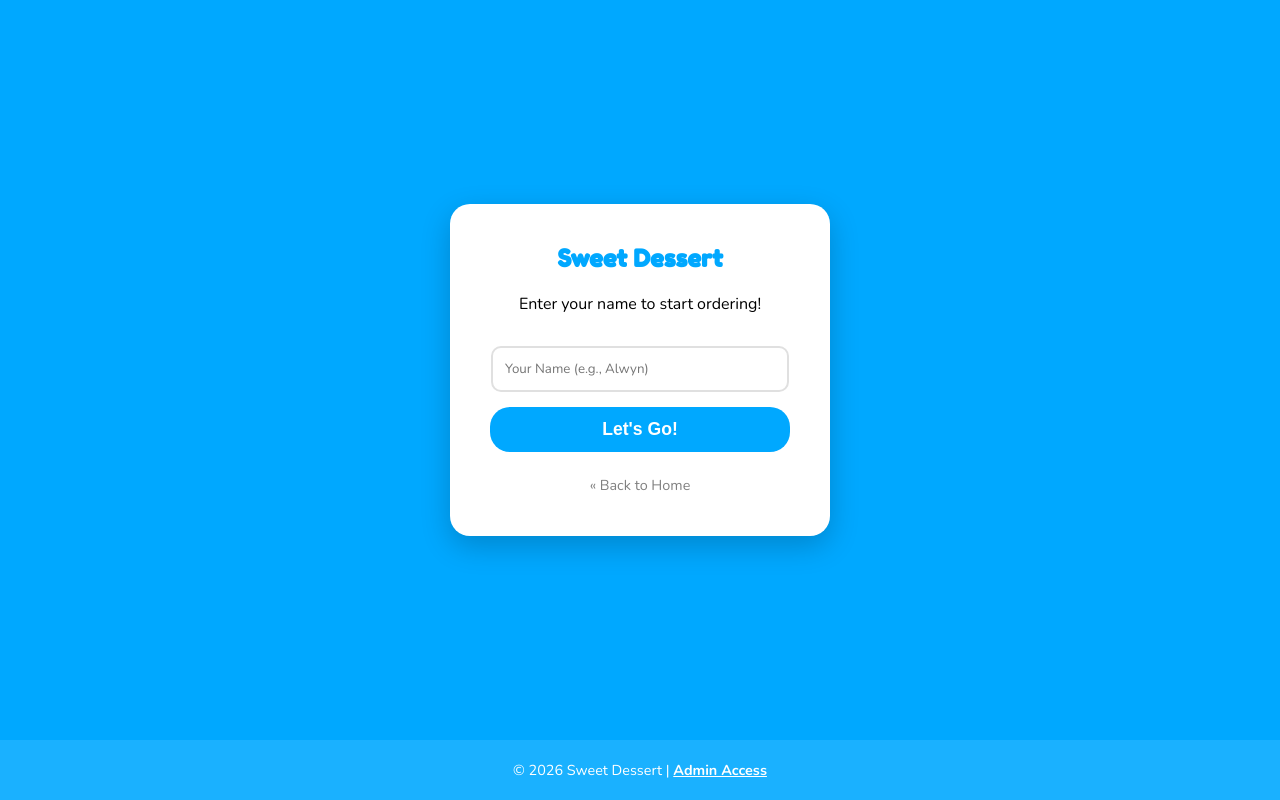
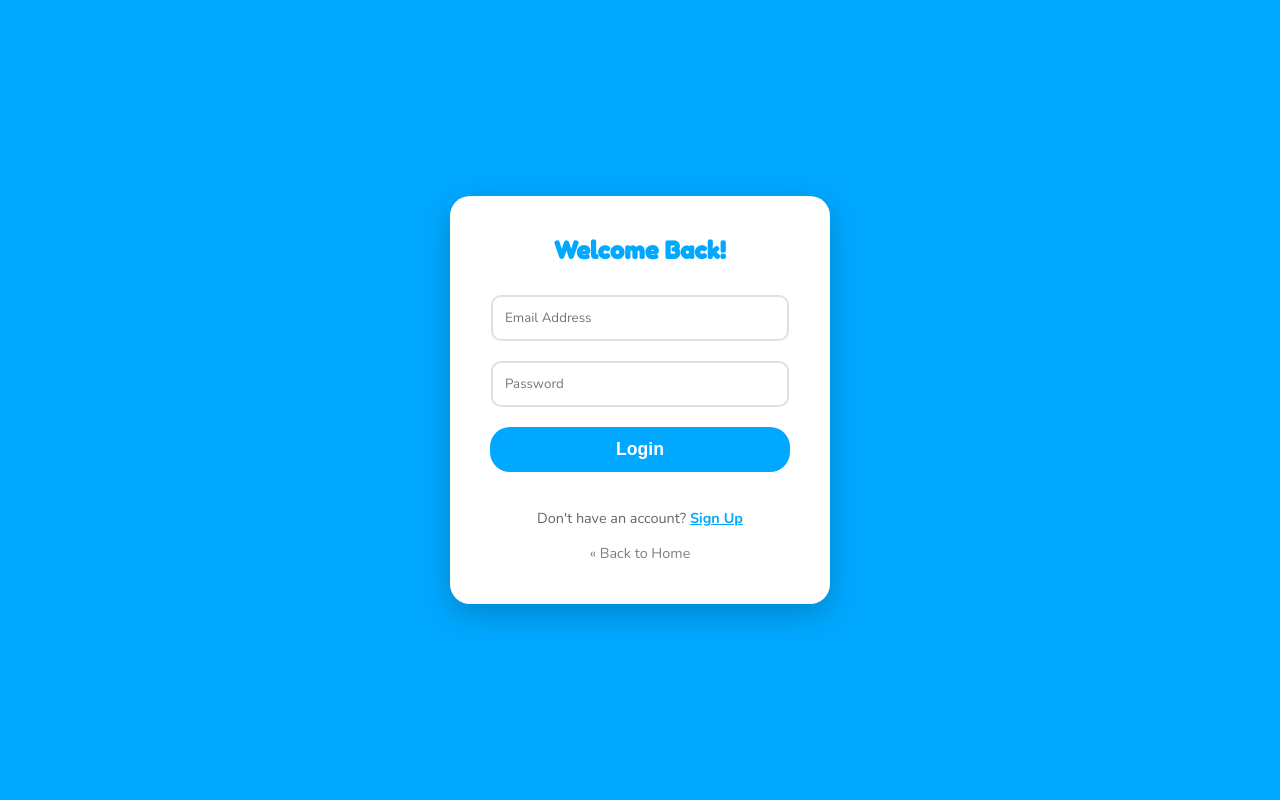
Before and after one commit to alwynjoesalu/sweetdessert, a Python web app: template templates/login.html in a window 1280 px wide. Run offline with Jinja, Linux system fonts and the light colour scheme; the template is opened without the code that fills it, so the values that code supplies are empty.

Commit message:
Update login.html

```diff
--- a/templates/login.html
+++ b/templates/login.html
@@ -1,23 +1,22 @@
 <!DOCTYPE html>
 <html>
 <head>
-    <title>Who is Ordering? | Sweet Dessert</title>
+    <title>Login | Sweet Dessert</title>
     <link href="https://fonts.googleapis.com/css2?family=Fredoka+One&family=Nunito:wght@400;700&display=swap" rel="stylesheet">
     <style>
         body { font-family: 'Nunito', sans-serif; background: #00a8ff; display: flex; flex-direction: column; height: 100vh; margin: 0; }
         .container { flex: 1; display: flex; justify-content: center; align-items: center; }
         .login-box { background: white; padding: 40px; border-radius: 20px; box-shadow: 0 10px 30px rgba(0,0,0,0.2); text-align: center; width: 300px; }
         h2 { font-family: 'Fredoka One'; color: #00a8ff; margin-top: 0; }
-        input { width: 90%; padding: 12px; margin: 15px 0; border: 2px solid #e0e0e0; border-radius: 10px; font-family: 'Nunito'; outline: none; }
-        .btn { background: #00a8ff; color: white; border: none; padding: 12px 20px; width: 100%; border-radius: 20px; font-weight: bold; cursor: pointer; font-size: 1.1rem; }
+        input { width: 90%; padding: 12px; margin: 10px 0; border: 2px solid #e0e0e0; border-radius: 10px; font-family: 'Nunito'; outline: none; }
+        .btn { background: #00a8ff; color: white; border: none; padding: 12px 20px; width: 100%; border-radius: 20px; font-weight: bold; cursor: pointer; font-size: 1.1rem; margin-top: 10px;}
         .flash { color: #ff4757; font-size: 0.9rem; margin-bottom: 15px; font-weight: bold; }
     </style>
 </head>
 <body>
     <div class="container">
         <div class="login-box">
-            <h2>Sweet Dessert</h2>
-            <p>Enter your name to start ordering!</p>
+            <h2>Welcome Back!</h2>
 
             {% with messages = get_flashed_messages() %}
               {% if messages %}
@@ -28,19 +27,14 @@
             {% endwith %}
 
             <form method="POST" action="/login">
-                <input type="text" name="customer_name" placeholder="Your Name (e.g., Alwyn)" required>
-                <button type="submit" class="btn">Let's Go!</button>
+                <input type="email" name="email" placeholder="Email Address" required>
+                <input type="password" name="password" placeholder="Password" required>
+                <button type="submit" class="btn">Login</button>
             </form>
             <br>
+            <p style="font-size: 0.9rem; color: #666;">Don't have an account? <a href="/register" style="color: #00a8ff; font-weight: bold;">Sign Up</a></p>
             <a href="/" style="color: grey; text-decoration: none; font-size: 0.9rem;">&laquo; Back to Home</a>
         </div>
     </div>
-
-    <footer style="text-align: center; padding: 20px; background: rgba(255,255,255,0.1);">
-        <p style="color: white; font-size: 0.9rem; margin: 0;">
-            &copy; 2026 Sweet Dessert |
-            <a href="/admin_login" style="color: white; text-decoration: underline; font-weight: bold;">Admin Access</a>
-        </p>
-    </footer>
 </body>
 </html>
```
